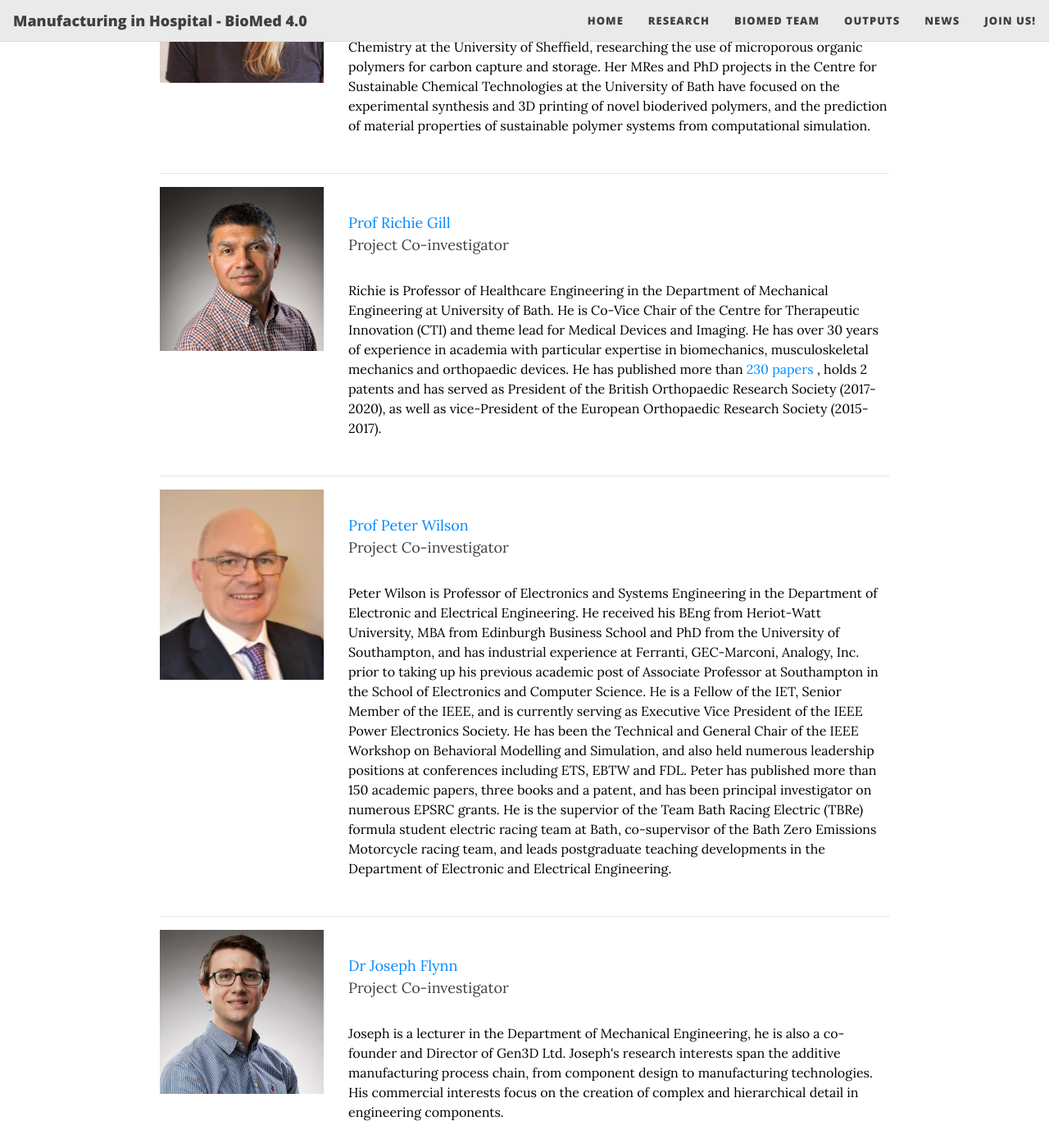
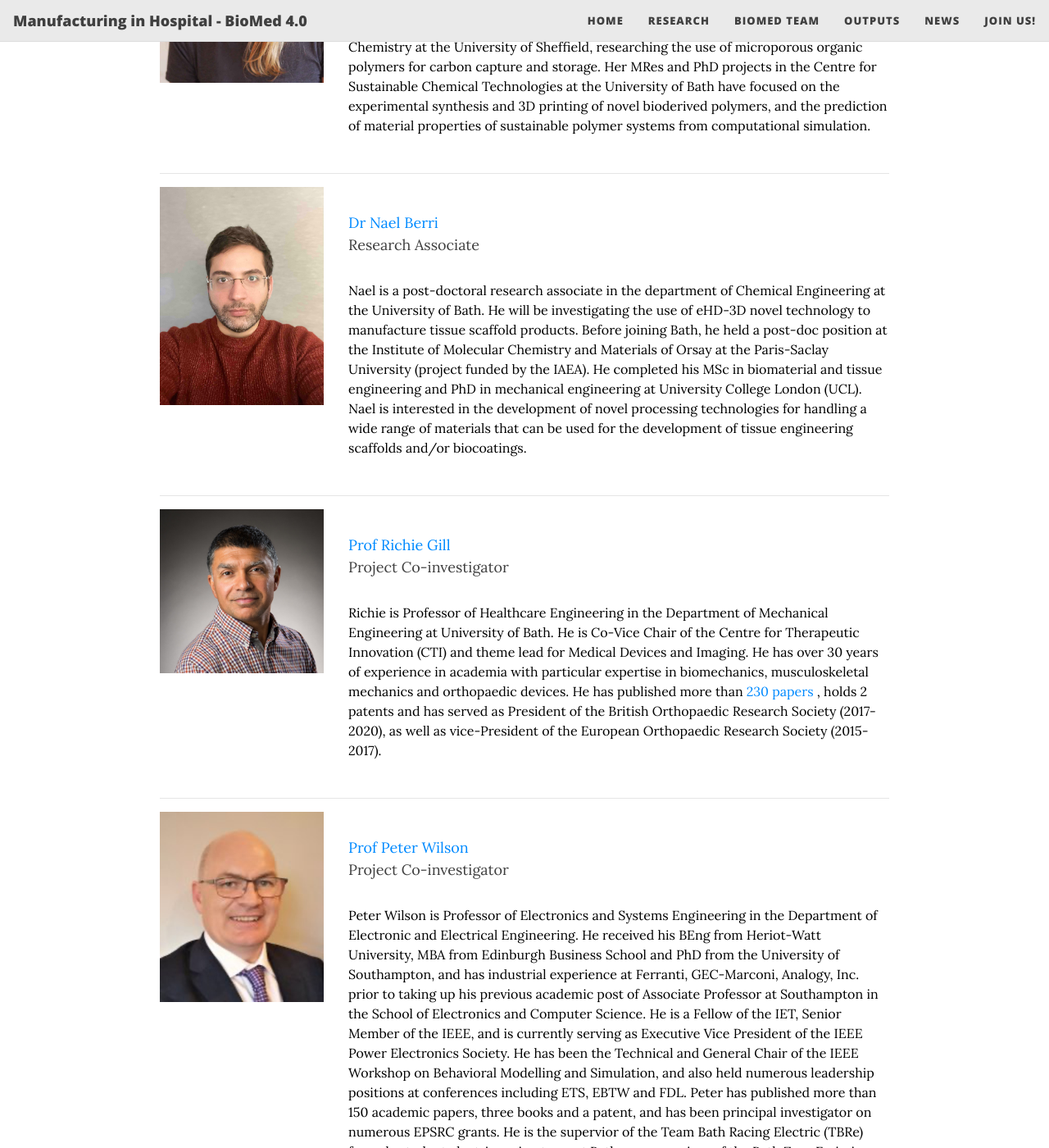
Before and after one commit to materialsforhealthlab/biomed4point0, a Jekyll site: the page built from members.md, in a window 1280 px wide and 1400 px high, scrolled down 2525 px. Shown: the whole window at 82% size. Built offline with Jekyll 4.4.1, drawn with Linux system fonts in a browser that asks for light colours; nearby versions of some CDN libraries; some of the changed text lies outside the part shown.

Commit message:
-updates to the BioMed pages

```diff
--- a/members.md
+++ b/members.md
@@ -73,12 +73,26 @@ Uriel is a Lecturer in Robotics and Autonomous Systems at the Department of Elec
 <div class="row">
 
 <div class="col-md-3"><a class="thumb" href="#">
-		<img src="../img/JL.jpg" class="img-responsive" alt="Jasmine Lightfoot" /></a>
+		<img src="../img/JL.jpg" class="img-responsive" alt="Dr Jasmine Lightfoot" /></a>
 	</div>
 	<div class="col-md-9">
-		<p> <a href="https://researchportal.bath.ac.uk/en/persons/jasmine-lightfoot"> Jasmine Lightfoot </a> <br>
+		<p> <a href="https://researchportal.bath.ac.uk/en/persons/jasmine-lightfoot"> Dr Jasmine Lightfoot </a> <br>
 		Research Associate <br>
 		<p style="color:black;font-size:16px;">Jasmine is a research associate in the Department of Chemical Engineering at the University of Bath, investigating the application of machine learning to polymer systems for inline characterisation and prediction of process parameters in electrohydrodynamic (EHD) printing technologies. Jasmine completed her undergraduate Master’s degree in Chemistry at the University of Sheffield, researching the use of microporous organic polymers for carbon capture and storage. Her MRes and PhD projects in the Centre for Sustainable Chemical Technologies at the University of Bath have focused on the experimental synthesis and 3D printing of novel bioderived polymers, and the prediction of material properties of sustainable polymer systems from computational simulation.  </p>
+		 </p>
+	</div>
+</div>
+<hr>
+
+<div class="row">
+
+<div class="col-md-3"><a class="thumb" href="#">
+		<img src="../img/NB.jpg" class="img-responsive" alt="Dr Nael Berri" /></a>
+	</div>
+	<div class="col-md-9">
+		<p> <a href="https://researchportal.bath.ac.uk/en/persons/nael-berri"> Dr Nael Berri </a> <br>
+		Research Associate <br>
+		<p style="color:black;font-size:16px;">Nael is a post-doctoral research associate in the department of Chemical Engineering at the University of Bath. He will be investigating the use of eHD-3D novel technology to manufacture tissue scaffold products. Before joining Bath, he held a post-doc position at the Institute of Molecular Chemistry and Materials of Orsay at the Paris-Saclay University (project funded by the IAEA).  He completed his MSc in biomaterial and tissue engineering and PhD in mechanical engineering at University College London (UCL). Nael is interested in the development of novel processing technologies for handling a wide range of materials that can be used for the development of tissue engineering scaffolds and/or biocoatings. </p>
 		 </p>
 	</div>
 </div>
@@ -109,20 +123,7 @@ Richie is Professor of Healthcare Engineering in the Department of Mechanical En
 		 </p>
 	</div>
 </div>
-<hr>
 
-<div class="row">
-
-<div class="col-md-3"><a class="thumb" href="#">
-		<img src="../img/JF.jpg" class="img-responsive" alt="Dr Joseph Flynn" /></a>
-	</div>
-	<div class="col-md-9">
-		<p> <a href="https://researchportal.bath.ac.uk/en/persons/joseph-flynn"> Dr Joseph Flynn </a> <br>
-		Project Co-investigator <br>
-		<p style="color:black;font-size:16px;">Joseph is a lecturer in the Department of Mechanical Engineering, he is also a co-founder and Director of Gen3D Ltd. Joseph's research interests span the additive manufacturing process chain, from component design to manufacturing technologies. His commercial interests focus on the creation of complex and hierarchical detail in engineering components.  </p>
-		 </p>
-	</div>
-</div>
 <hr>
 
 <div class="row">
```
Also changed, not shown: news.md (+3 -1 lines), opportunities.md (+2 -1 lines), img/NB.jpg (added).
